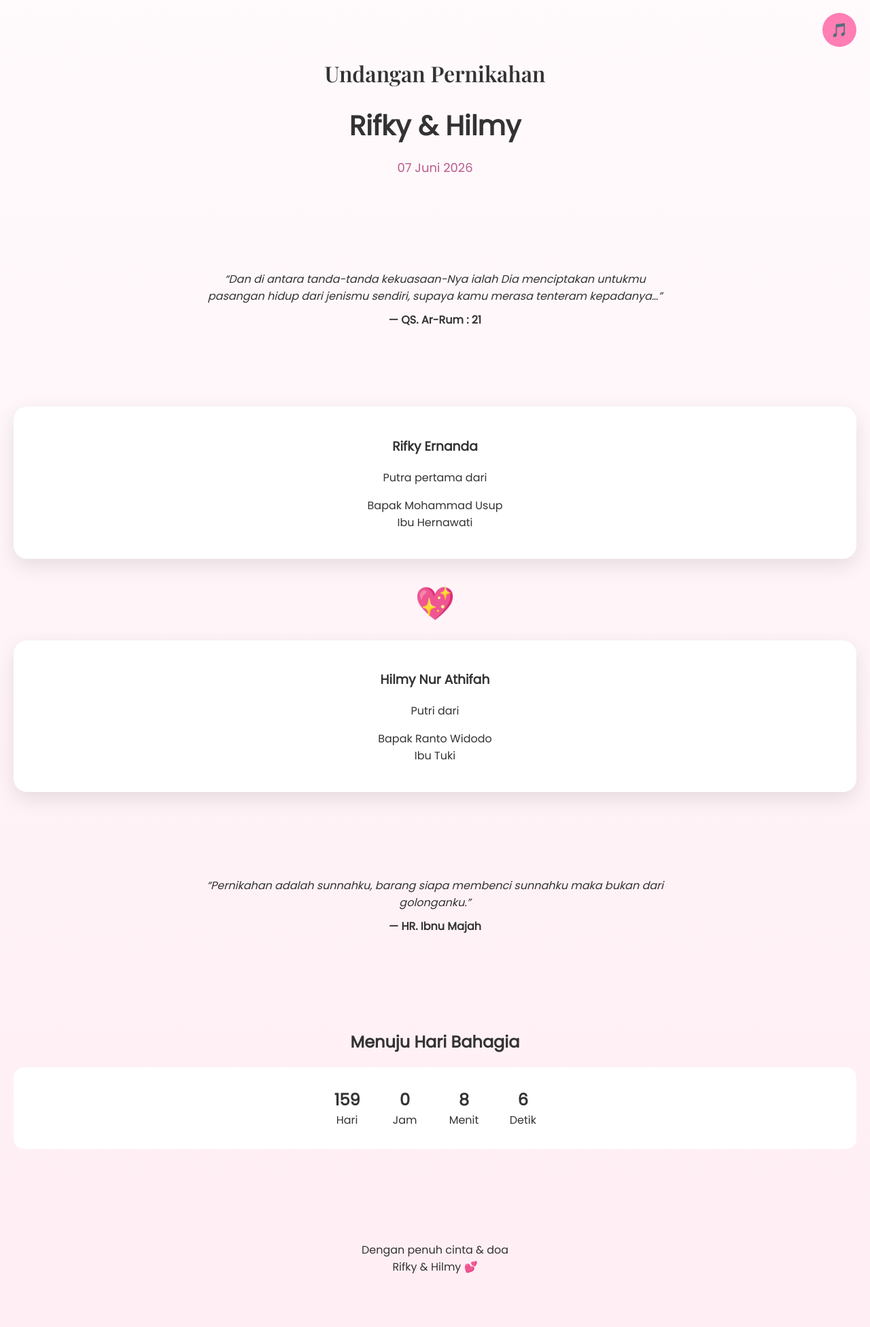
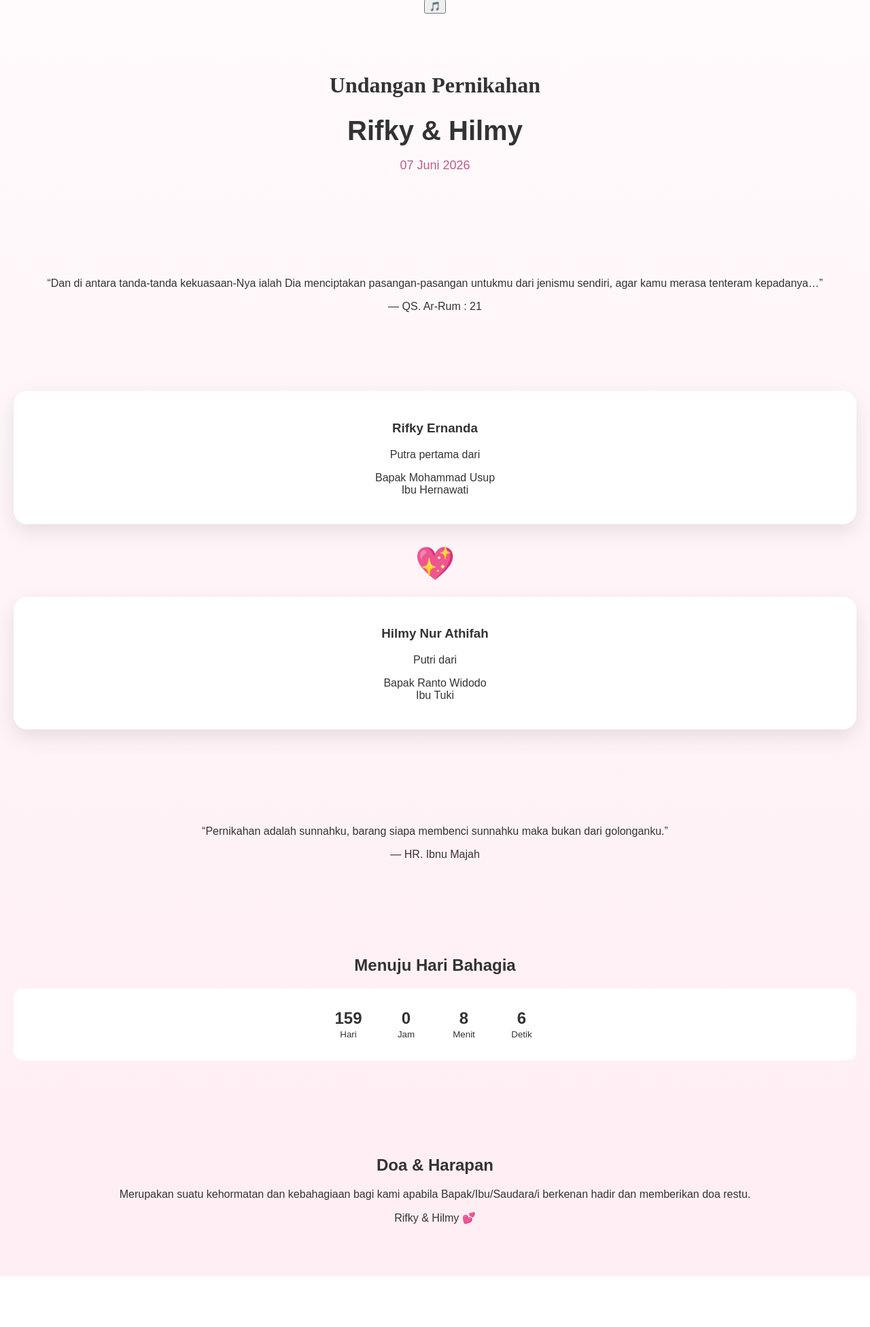
Before and after one commit to rifkyernanda99-dot/Undangan-pernikahan-kita, a plain HTML site: page index.html in a window 1280 px wide. Shown: the part 1-1953 px from the top of the page at 68% size. After the commit the page ends 1878 px from the top, so only its background shows below. Drawn offline with nearby package versions, Linux system fonts and the light colour scheme.

Commit message:
Update index.html

```diff
--- a/index.html
+++ b/index.html
@@ -4,34 +4,36 @@
   <meta charset="UTF-8">
   <title>Undangan Pernikahan Rifky & Hilmy</title>
   <meta name="viewport" content="width=device-width, initial-scale=1.0">
-
   <link rel="stylesheet" href="style.css">
-  <link href="https://fonts.googleapis.com/css2?family=Playfair+Display:wght@400;600&family=Poppins:wght@300;400&display=swap" rel="stylesheet">
 </head>
 <body>
 
-<audio id="music" loop>
+<!-- MUSIK -->
+<audio id="bgMusic" loop>
   <source src="music.mp3" type="audio/mpeg">
 </audio>
 
-<button class="music-btn" onclick="playMusic()">🎵</button>
+<button id="musicBtn">🎵</button>
 
-<section class="hero fade">
+<!-- HERO -->
+<section class="hero fade-in">
   <h1>Undangan Pernikahan</h1>
   <h2>Rifky & Hilmy</h2>
   <p class="date">07 Juni 2026</p>
 </section>
 
-<section class="quote fade">
-  <p>
-    “Dan di antara tanda-tanda kekuasaan-Nya ialah Dia menciptakan untukmu pasangan hidup dari jenismu sendiri,
-    supaya kamu merasa tenteram kepadanya…”
+<!-- AYAT -->
+<section class="section slide-up">
+  <p class="quote">
+    “Dan di antara tanda-tanda kekuasaan-Nya ialah Dia menciptakan pasangan-pasangan
+    untukmu dari jenismu sendiri, agar kamu merasa tenteram kepadanya…”
   </p>
   <span>— QS. Ar-Rum : 21</span>
 </section>
 
-<section class="couple fade">
-  <div class="card">
+<!-- MEMPELAI -->
+<section class="section couple">
+  <div class="card pop">
     <h3>Rifky Ernanda</h3>
     <p>Putra pertama dari</p>
     <p>Bapak Mohammad Usup<br>Ibu Hernawati</p>
@@ -39,33 +41,40 @@
 
   <div class="heart">💖</div>
 
-  <div class="card">
+  <div class="card pop">
     <h3>Hilmy Nur Athifah</h3>
     <p>Putri dari</p>
     <p>Bapak Ranto Widodo<br>Ibu Tuki</p>
   </div>
 </section>
 
-<section class="quote fade">
-  <p>
+<!-- HADIS -->
+<section class="section slide-up">
+  <p class="quote">
     “Pernikahan adalah sunnahku, barang siapa membenci sunnahku maka bukan dari golonganku.”
   </p>
   <span>— HR. Ibnu Majah</span>
 </section>
 
-<section class="countdown fade">
+<!-- COUNTDOWN -->
+<section class="section countdown">
   <h2>Menuju Hari Bahagia</h2>
   <div id="timer">
-    <div><span id="days">0</span>Hari</div>
-    <div><span id="hours">0</span>Jam</div>
-    <div><span id="minutes">0</span>Menit</div>
-    <div><span id="seconds">0</span>Detik</div>
+    <div><span id="days">0</span><small>Hari</small></div>
+    <div><span id="hours">0</span><small>Jam</small></div>
+    <div><span id="minutes">0</span><small>Menit</small></div>
+    <div><span id="seconds">0</span><small>Detik</small></div>
   </div>
 </section>
 
-<section class="footer fade">
-  <p>Dengan penuh cinta & doa<br>
-  Rifky & Hilmy 💕</p>
+<!-- PENUTUP -->
+<section class="section slide-up">
+  <h2>Doa & Harapan</h2>
+  <p>
+    Merupakan suatu kehormatan dan kebahagiaan bagi kami apabila Bapak/Ibu/Saudara/i
+    berkenan hadir dan memberikan doa restu.
+  </p>
+  <p class="closing">Rifky & Hilmy 💕</p>
 </section>
 
 <script src="script.js"></script>
```
